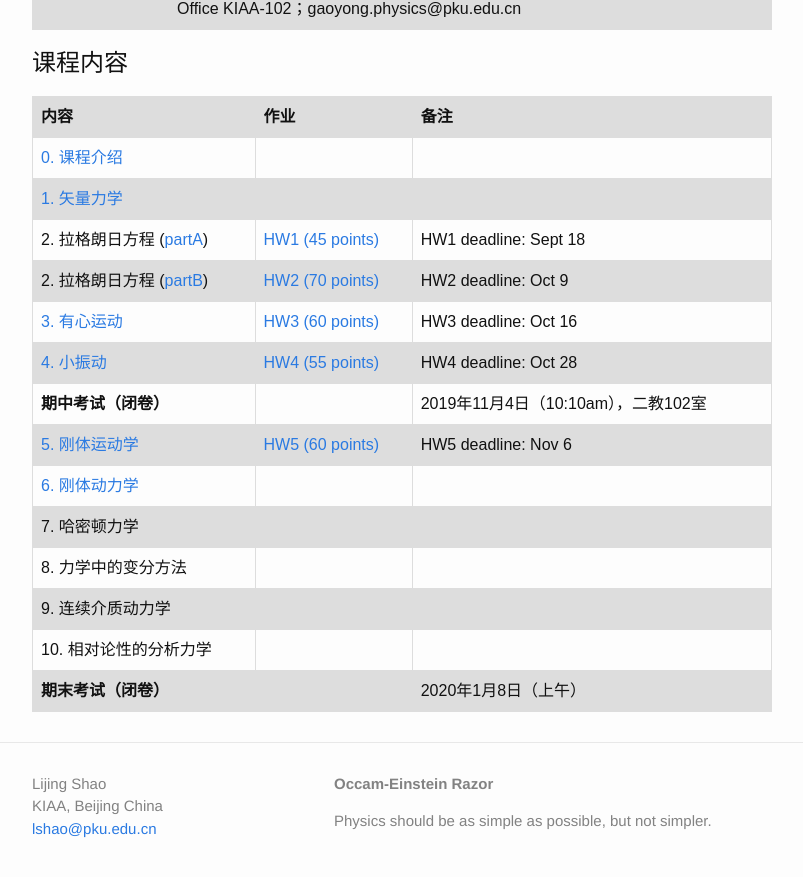
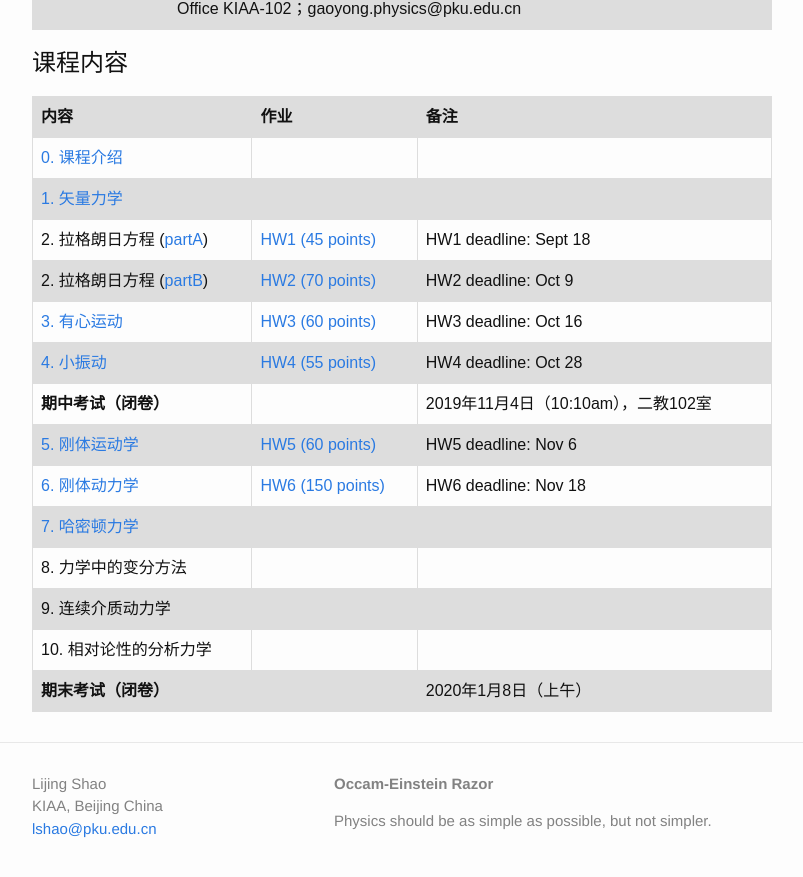
Before and after one commit to Friendshao/Friendshao.github.io, a Jekyll site: the page built from teaching/thmech19/thmech19.md, in a window 1280 px wide and 900 px high, scrolled down 1312 px. Shown: the top 877 px of the window, without its empty margins (238-1041 px from the left). Built offline with Jekyll 4.4.1, drawn with Linux system fonts in a browser that asks for light colours; formulas are drawn with MathJax 3.

Commit message:
add lecture note and hw6

```diff
--- a/teaching/thmech19/thmech19.md
+++ b/teaching/thmech19/thmech19.md
@@ -68,8 +68,8 @@ $$\frac{ {\rm d} {\bf p}}{ {\rm d} t} = - \frac{\partial H}{\partial {\bf q}} ~~
 | [4. 小振动](https://www.icloud.com/iclouddrive/0VXzGO5ttK-6c5raa79LesBaw#4) | [HW4 (55 points)](https://www.icloud.com/iclouddrive/0qEEDdPg_aIZtX0KlWoE7r4sg#homework4)  | HW4 deadline: Oct 28 |
 | **期中考试（闭卷）** |   | 2019年11月4日（10:10am），二教102室 |
 | [5. 刚体运动学](https://www.icloud.com/iclouddrive/0w5k03IeOuvcvaMdYW8hG35hg#5) | [HW5 (60 points)](https://www.icloud.com/iclouddrive/0y3_8QQcwmbe7HFz1QZSCxmCA#homework5) | HW5 deadline: Nov 6 |
-| [6. 刚体动力学](https://www.icloud.com/iclouddrive/0YhtL5rhyWQX1Fj54fKQs9FYQ#6) | | |
-| 7. 哈密顿力学 | | |
+| [6. 刚体动力学](https://www.icloud.com/iclouddrive/0YhtL5rhyWQX1Fj54fKQs9FYQ#6) | [HW6 (150 points)](https://www.icloud.com/iclouddrive/0zjXc_xWOn9xXPuciyWY-3Fqg#homework6) | HW6 deadline: Nov 18 |
+| [7. 哈密顿力学](https://www.icloud.com/iclouddrive/04mRHSHzGmO4CEIikAjtd2VSA#7) | | |
 | 8. 力学中的变分方法 | | |
 | 9. 连续介质动力学 | | |
 | 10. 相对论性的分析力学 | | |
```
